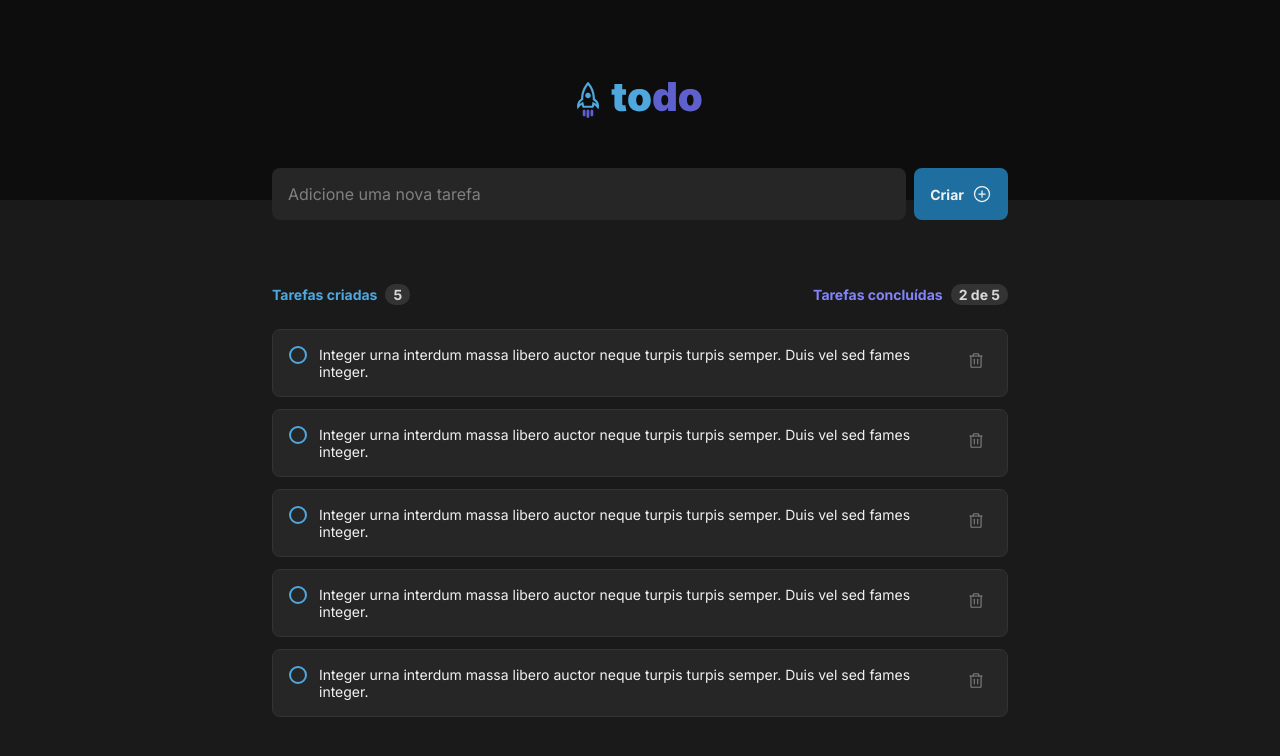
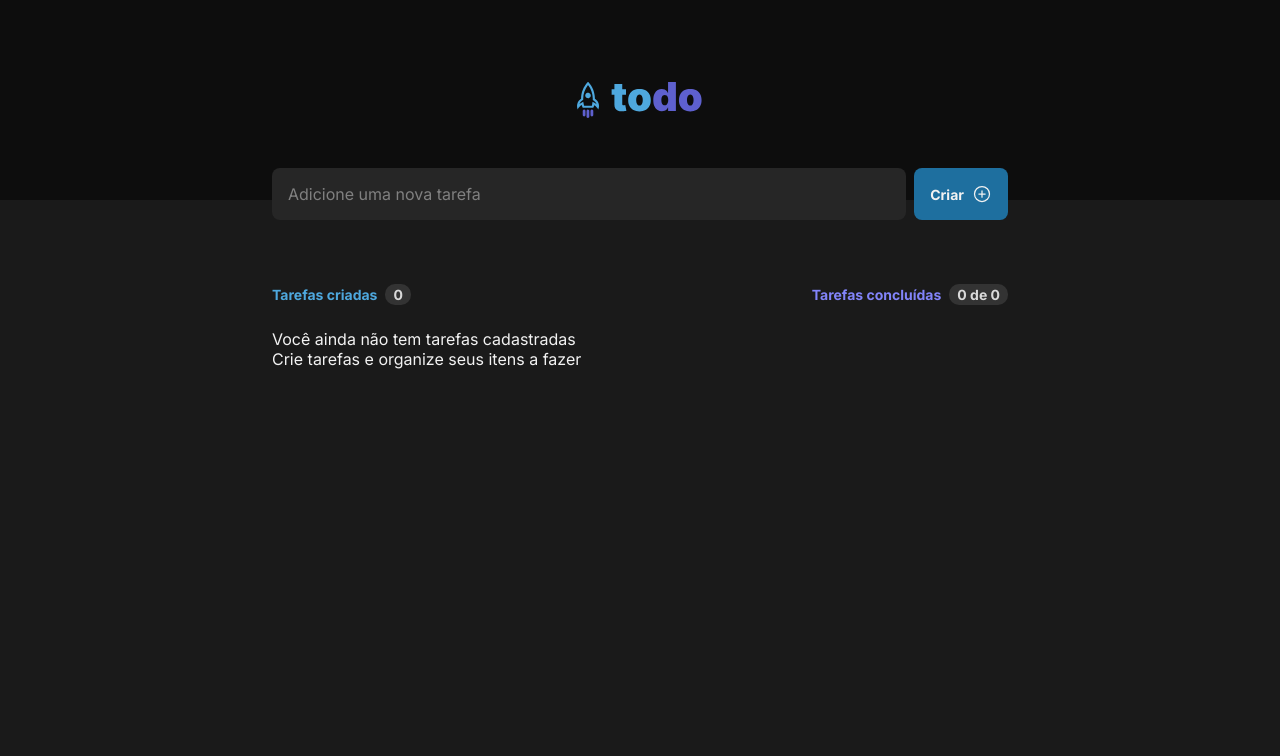
Before and after one commit to Davi-Lobo/rocketseat-reactjs-challenge-todo, a React (Vite) app: page / in a window 1280 px wide. Shown: the top 756 px of the page. Built offline with nearby package versions, Linux system fonts and the light colour scheme; the HTML template or start-up script is replaced by a standard one.

Commit message:
Creates deleteTask method

```diff
--- a/src/components/Task.module.css
+++ b/src/components/Task.module.css
@@ -22,12 +22,13 @@
 }
 
 .taskContent button {
-    border: 0;
-    cursor: pointer;
-    color: var(--gray-300);
-    padding: 0.375rem;
     background: transparent;
     border-radius: 4px;
+    border: 0;
+    color: var(--gray-300);
+    cursor: pointer;
+    margin-left: auto;
+    padding: 0.375rem;
 
     display: flex;
     align-items: center;
--- a/src/components/Task.tsx
+++ b/src/components/Task.tsx
@@ -2,7 +2,20 @@ import { Check, Trash } from 'phosphor-react';
 
 import styles from './Task.module.css';
 
-export function Task() {
+interface TaskProps {
+    task: {
+        id: number;
+        text: String;
+        isCompleted: Boolean;
+    };
+    onDeleteTask: (id: Number) => void;
+};
+
+export function Task({task, onDeleteTask}: TaskProps) {
+    function handleDeleteTask() {
+        onDeleteTask(task.id);
+    }
+
     return(
         <li className={styles.taskItem}>
             <div className={styles.taskContent}>
@@ -12,8 +25,10 @@ export function Task() {
                         <Check size={12}/>
                     </span>
                 </label>
-                <p>Integer urna interdum massa libero auctor neque turpis turpis semper. Duis vel sed fames integer.</p>
-                <button type="button">
+
+                <p>{task.text}</p>
+
+                <button type="button" onClick={handleDeleteTask}>
                     <Trash size={18}/>
                 </button>
             </div>
--- a/src/components/TaskList.tsx
+++ b/src/components/TaskList.tsx
@@ -1,15 +1,35 @@
 import { Task } from './Task';
+import { TaskType } from './TasksContainer'
 
 import styles from './TaskList.module.css';
 
-export function TaskList() {
+interface TaskListProps {
+    tasks: TaskType[];
+    deleteTask: (id: Number) => void;
+};
+
+export function TaskList({tasks, deleteTask} : TaskListProps) {
+    if (tasks.length > 0) {
+        return(
+            <ul className={styles.taskList}>
+
+                {tasks.map( (task, index) => {
+                    return(
+                        <Task
+                            key={task.id}
+                            task={task}
+                            onDeleteTask={deleteTask}
+                        />
+                    )
+                })}
+            </ul>
+        );
+    }
+
     return(
-        <ul className={styles.taskList}>
-            <Task/>
-            <Task/>
-            <Task/>
-            <Task/>
-            <Task/>
-        </ul>
+        <div className="empty">
+            <p>Você ainda não tem tarefas cadastradas</p>
+            <p>Crie tarefas e organize seus itens a fazer</p>
+        </div>
     );
 }
--- a/src/components/TasksContainer.tsx
+++ b/src/components/TasksContainer.tsx
@@ -1,23 +1,79 @@
+import { useState, FormEvent, ChangeEvent } from 'react';
+
+
 import { PlusCircle } from 'phosphor-react';
+import { TaskList } from './TaskList';
 
 import styles from './TasksContainer.module.css';
-import { TaskList } from './TaskList';
+
+export interface TaskType {
+    id: number;
+    text: String;
+    isCompleted: Boolean;
+}
 
 export function TasksContainer() {
+    const [ tasks, setTasks ] = useState<TaskType[]>([]);
+    const [ newTaskText, setNewTaskText ] = useState('');
+
+    const completedTasksCounter = tasks.reduce((accumulator, currentTask) => {
+        if(currentTask.isCompleted) {
+            return accumulator + 1;
+        }
+
+        return accumulator;
+    }, 0);
+
+    function handleCreateNewTask(e: FormEvent) {
+        e.preventDefault();
+
+        const newTask: TaskType = {
+            id: new Date().getTime(),
+            text: newTaskText,
+            isCompleted: false
+        }
+
+        setTasks([
+            ...tasks,
+            newTask
+        ]);
+
+        setNewTaskText('');
+    }
+
+    function handleNewTaskChange(e: ChangeEvent<HTMLInputElement>) {
+        e.target.setCustomValidity('');
+        setNewTaskText(e.target.value);
+    }
+
+    function deleteTask(idToDelete: Number) {
+        const commentsWithoutDeletedOne = tasks.filter(task => {
+            return task.id != idToDelete;
+        });
+
+        setTasks(commentsWithoutDeletedOne);
+    }
+
     return(
         <>
-            <form className={styles.createTaskForm}>
-                <input type="text" placeholder="Adicione uma nova tarefa"/>
+            <form className={styles.createTaskForm} onSubmit={handleCreateNewTask}>
+                <input
+                    type="text"
+                    placeholder="Adicione uma nova tarefa"
+                    value={newTaskText}
+                    onChange={handleNewTaskChange}
+                    required
+                />
                 <button type="submit">Criar <PlusCircle size={20}/></button>
             </form>
 
             <div className={styles.tasksContainer}>
                 <header>
-                    <strong className={styles.createdTasks}>Tarefas criadas <span>5</span></strong>
-                    <strong className={styles.finishedTasks}>Tarefas concluídas <span>2 de 5</span></strong>
+                    <strong className={styles.createdTasks}>Tarefas criadas <span>{tasks.length}</span></strong>
+                    <strong className={styles.finishedTasks}>Tarefas concluídas <span>{completedTasksCounter} de {tasks.length}</span></strong>
                 </header>
 
-                <TaskList/>
+                <TaskList tasks={tasks} deleteTask={deleteTask}/>
             </div>
         </>
     );
```
